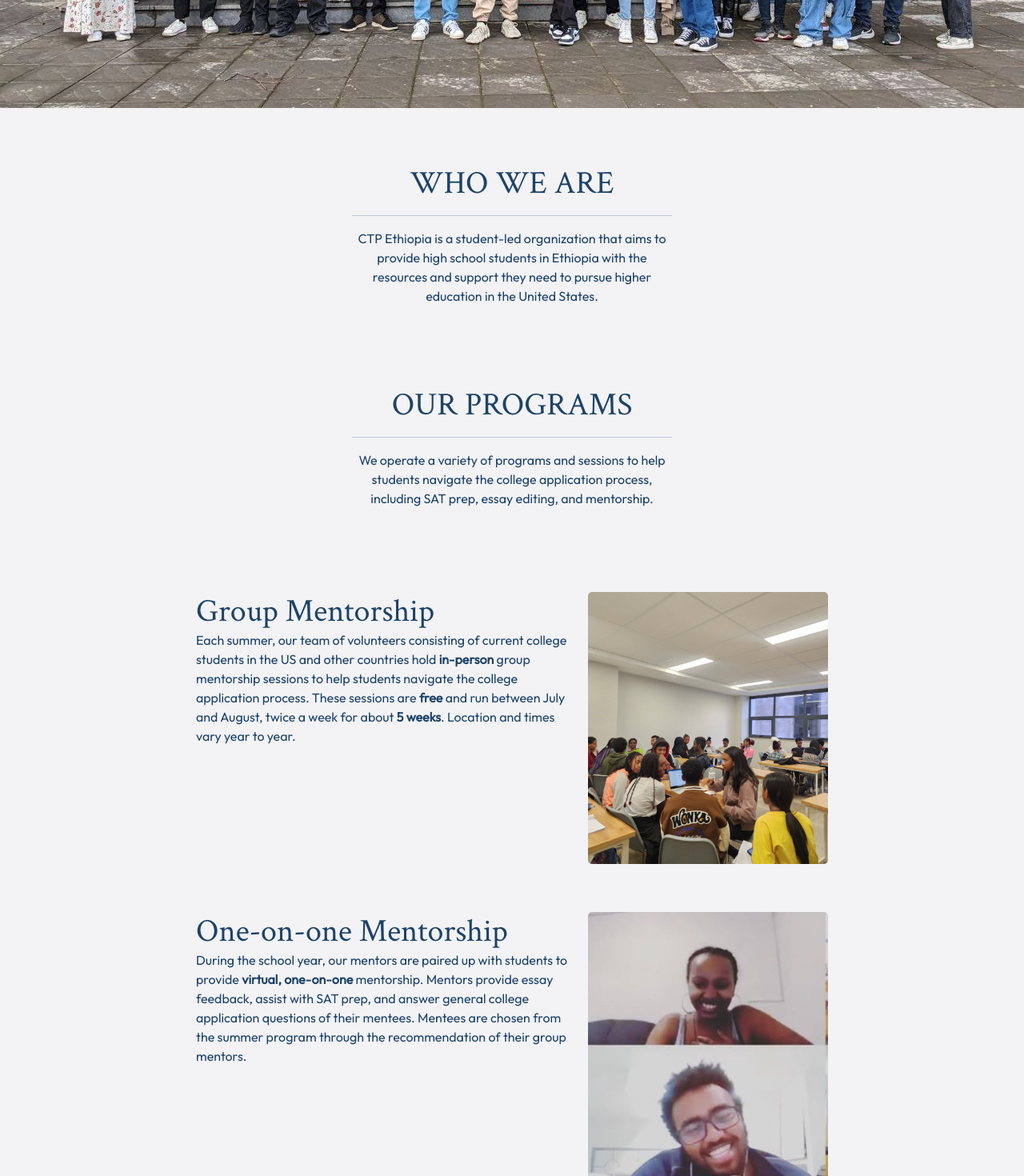
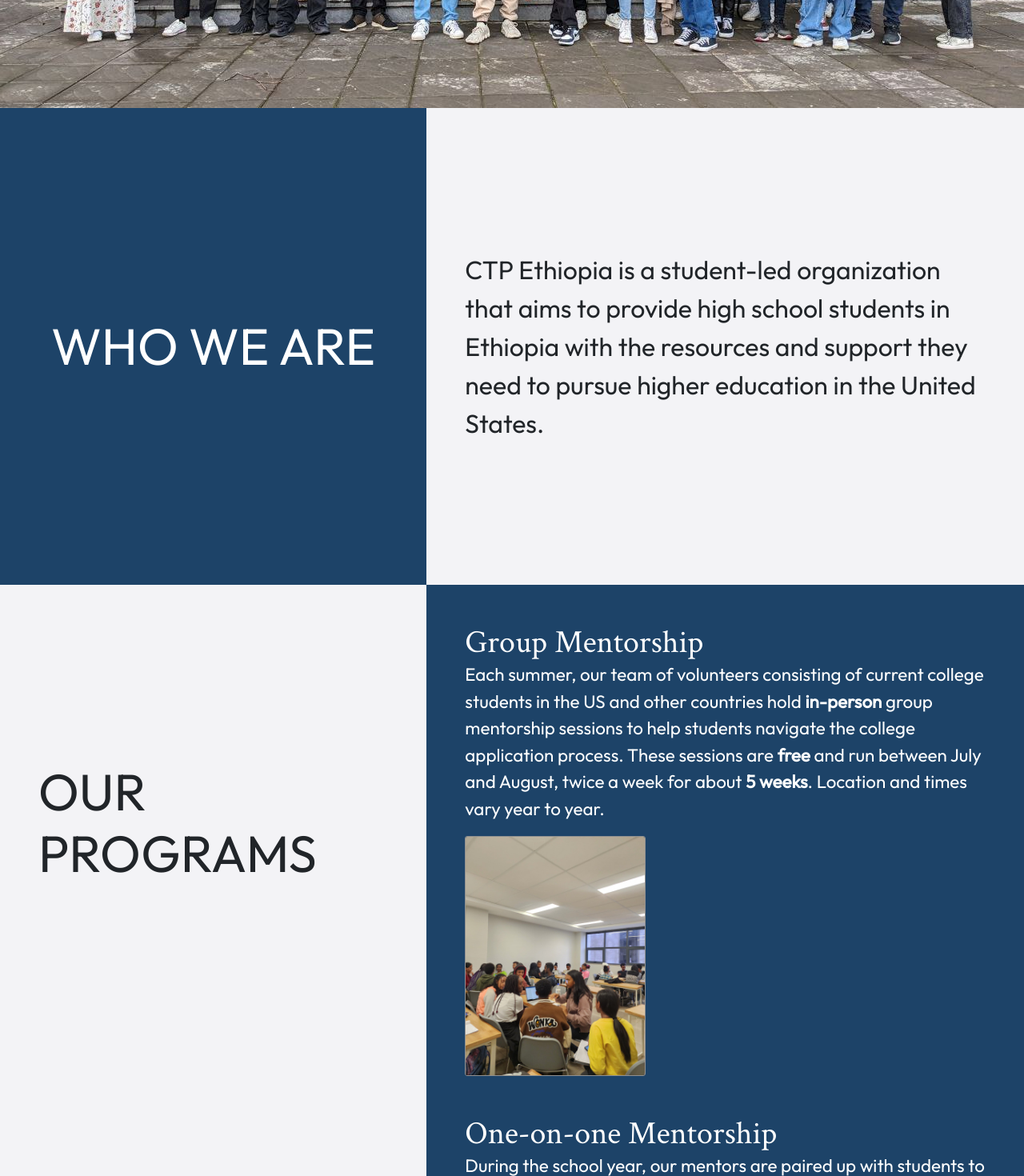
Before and after one commit to ctp-et/website, a React (Create React App) app: page / in a window 1280 px wide. Shown: the part 640-2110 px from the top of the page at 80% size. Built offline with nearby package versions, Linux system fonts and the light colour scheme.

Commit message:
modified home page using bootstrap grid

```diff
--- a/public/index.html
+++ b/public/index.html
@@ -8,7 +8,7 @@
     <link rel="stylesheet" href="https://fonts.googleapis.com/css?family=Outfit">
     <link rel="stylesheet" href="https://fonts.googleapis.com/css?family=Crimson+Text">
     <!-- Bootstrap -->
-    <link href="https://cdn.jsdelivr.net/npm/bootstrap@5.3.2/dist/css/bootstrap.min.css" rel="stylesheet" integrity="sha384-T3c6CoIi6uLrA9TneNEoa7RxnatzjcDSCmG1MXxSR1GAsXEV/Dwwykc2MPK8M2HN" crossorigin="anonymous">
+    <link href="https://cdn.jsdelivr.net/npm/bootstrap@5.3.3/dist/css/bootstrap.min.css" rel="stylesheet" integrity="sha384-QWTKZyjpPEjISv5WaRU9OFeRpok6YctnYmDr5pNlyT2bRjXh0JMhjY6hW+ALEwIH" crossorigin="anonymous">
 
     <meta name="viewport" content="width=device-width, initial-scale=1" />
     <meta name="theme-color" content="#000000" />
@@ -30,5 +30,6 @@
   <body>
     <noscript>You need to enable JavaScript to run this app.</noscript>
     <div id="root"></div>
+    <script src="https://cdn.jsdelivr.net/npm/bootstrap@5.3.3/dist/js/bootstrap.bundle.min.js" integrity="sha384-YvpcrYf0tY3lHB60NNkmXc5s9fDVZLESaAA55NDzOxhy9GkcIdslK1eN7N6jIeHz" crossorigin="anonymous"></script>
   </body>
 </html>
--- a/src/pages/home.css
+++ b/src/pages/home.css
@@ -1,42 +1,47 @@
-.home-image-container {
+.home-image {
+    height: 700px;
     width: 100%;
-    height: 700px;
-    bottom: 0;
-}
-
-.home-image {
-    width: 100%;
-    height: 100%;
     object-fit: cover;
 }
 
-@media (max-width: 900px) {
-    .home-image-container {
-        height: 300px;
-    }
+.home-section-container {
+    min-height: 500px;
 }
 
-.home-body-container {
-    padding: 20px 20px 50px 20px;
-    color: #1D4368;
+.home-section-header-container, .home-section-para-container {
+    display: flex;
+    flex-direction: column;
 }
 
-.who-we-are-container {
-    margin: 50px auto 100px;
-    width: 400px;
-    text-align: center;
+.section-header {
+    margin: 0 auto;
+    font-size: 4rem;
+    height: 500px;
+    display: flex;
+    flex-direction: column;
+    justify-content: center;
+    flex-wrap: wrap;
 }
 
-.our-programs-description-container {
-    margin: 50px auto 100px;
-    width: 400px;
-    text-align: center;
+.section-para {
+    margin: auto;
+    font-size: 2rem;
 }
 
-@media (max-width: 425px) {
-    .who-we-are-container, .our-programs-description-container {
-        margin: 50px auto;
-        width: 100%;
+.bg-custom-blue {
+    background-color: #1D4368;
+    color: white;
+}
+
+@media (max-width: 950px) {
+    .home-section-header-container {
+        background-color: #1D4368;
+        color: white;
+    }
+
+    .home-section-para-container {
+        background-color: #F3F3F6;
+        color: black
     }
 }
 
@@ -49,40 +54,16 @@
     row-gap: 50px;
 }
 
-.program-container {
-    display: flex;
-    flex-direction: row;
-    row-gap: 10px;
-    height: 350px;
-    width: 800px;
-    margin: auto;
+.section-para p {
+    font-size: 1.4rem;
 }
 
-.program-container div {
-    flex: 1 1 auto;
-    padding: 5px;
-    height: 100%;
-}
-
-.program-container p {
-    margin: 0 0 10px 0;
-}
-
-.program-container img {
-    width: 300px;
-    height: 100%;
+.section-para img {
+    max-height: 300px;
+    max-width: 100%;
     object-fit: cover;
-    border: 1px broken #909090;
-    border-radius: 5px;
-}
-
-@media (max-width: 950px) {
-    .program-container {
-        width: 100%;
-        height: 100%;
-        flex-direction: column;
-        text-align: center;
-    }
+    border: 1px solid #909090;
+    border-radius: 3px;
 }
 
 .fade-in {
--- a/src/pages/home.jsx
+++ b/src/pages/home.jsx
@@ -1,4 +1,4 @@
-import { useEffect, useState } from 'react';
+import { useEffect } from 'react';
 import './home.css';
 import HomeImage from '../assets/ctp-group-picture.jpg';
 import GroupMentorshipImage from '../assets/group-mentorship.jpg';
@@ -33,69 +33,59 @@
     } , []);
 
     return (
-        <main className="home">
-            <div className="home-image-container">
-                <img className="home-image" src={HomeImage} alt="CTP Summer 2023 crew and students" />
+        <main className="container-fluid p-0 home">
+            <div className="row m-0">
+                <div className="col-12 p-0">
+                    <img className="home-image" src={HomeImage} alt="CTP Summer 2023 mentors and mentees at BITS College" />
                 </div>
-            <div className="home-body-container">
-                <div className="who-we-are-container fade-in">
-                    <h2 className="crimson-text">WHO WE ARE</h2>
-                    <hr />
-                    <p>
+            </div>
+            <div className='row m-0 home-section-container'>
+                <div className="col-12 col-md-5 p-5 bg-custom-blue home-section-header-container fade-in">
+                    <h1 className="section-header">WHO WE ARE</h1>
+                </div>
+                <div className='col-12 col-md-7 p-5 home-section-para-container fade-in'>
+                    <p className="section-para">
                         CTP Ethiopia is a student-led organization that aims to provide
                         high school students in Ethiopia with the resources and support
                         they need to pursue higher education in the United States.
                     </p>
                 </div>
-
-                <div className="our-programs-description-container fade-in">
-                    <h2 className="crimson-text">OUR PROGRAMS</h2>
-                    <hr />
-                    <p>
-                        We operate a variety of programs and sessions to help students navigate
-                        the college application process, including SAT prep, essay editing,
-                        and mentorship.
-                    </p>
             </div>
-
-                <div className="programs-outer-container">
-                    <div className="program-container fade-in">
-                        <div>
-                            <h3 className="crimson-text">Group Mentorship</h3>
-                            <p>
+            <div className='row m-0 home-section-container'>
+                <div className="col-12 col-md-5 p-5 home-section-header-container fade-in">
+                    <h1 className="section-header">OUR PROGRAMS</h1>
+                </div>
+                <div className='col-12 col-md-7 p-5 bg-custom-blue home-section-para-container'>
+                    <div className='row mb-5 section-para fade-in'>
+                        <h2 className="crimson-text">Group Mentorship</h2>
+                        <p className='p-0'>
                             Each summer, our team of volunteers consisting of current college students in the US and other countries hold <b>in-person</b> group mentorship sessions to help students navigate the college application process.
                             These sessions are <b>free</b> and run between July and August, twice a week for about <b>5 weeks</b>. Location and times vary year to year.
                         </p>
-                        </div>
-                        <div>
+                        <div className='p-0'>
                             <img src={GroupMentorshipImage} alt="CTP mentor discussing with her group of mentees" />
                         </div>
                     </div>
-                    <div className="program-container fade-in">
-                        <div>
+                    <div className='row mb-5 section-para fade-in'>
                         <h3 className="crimson-text">One-on-one Mentorship</h3>
-                            <p>
+                        <p className='p-0'>
                             During the school year, our mentors are paired up with students to provide <b>virtual, one-on-one</b> mentorship. Mentors provide essay feedback, assist with SAT prep, and answer general college application questions of their mentees.
                             Mentees are chosen from the summer program through the recommendation of their group mentors.
                         </p>
-                        </div>
-                        <div>
+                        <div className='p-0'>
                             <img src={VirtualMentorshipImage} alt="CTP Mentor discussing with her mentee through a Zoom call." />
                         </div>
                     </div>
-                    <div className="program-container fade-in">
-                        <div>
+                    <div className='row mb-5 section-para fade-in'>
                         <h3 className="crimson-text">Information Sessions</h3>
-                            <p>
+                        <p className='p-0'>
                             We also hold <b>virtual</b> information sessions in the Spring where students can bring their questions on college application to recently-admitted students.
                             These sessions are typically held in early April for two days. Topics covered include navigating the Common App, financial aid, and standardized testing.
                         </p>
-                        </div>
-                        <div>
+                        <div className='p-0'>
                             <img src={InfoSessionImage} alt="CTP mentors hosting a virtual information session." />
                         </div>
                     </div>
-
                 </div>
             </div>
         </main>
```
Lines whose indentation alone changed are shown as unchanged.
